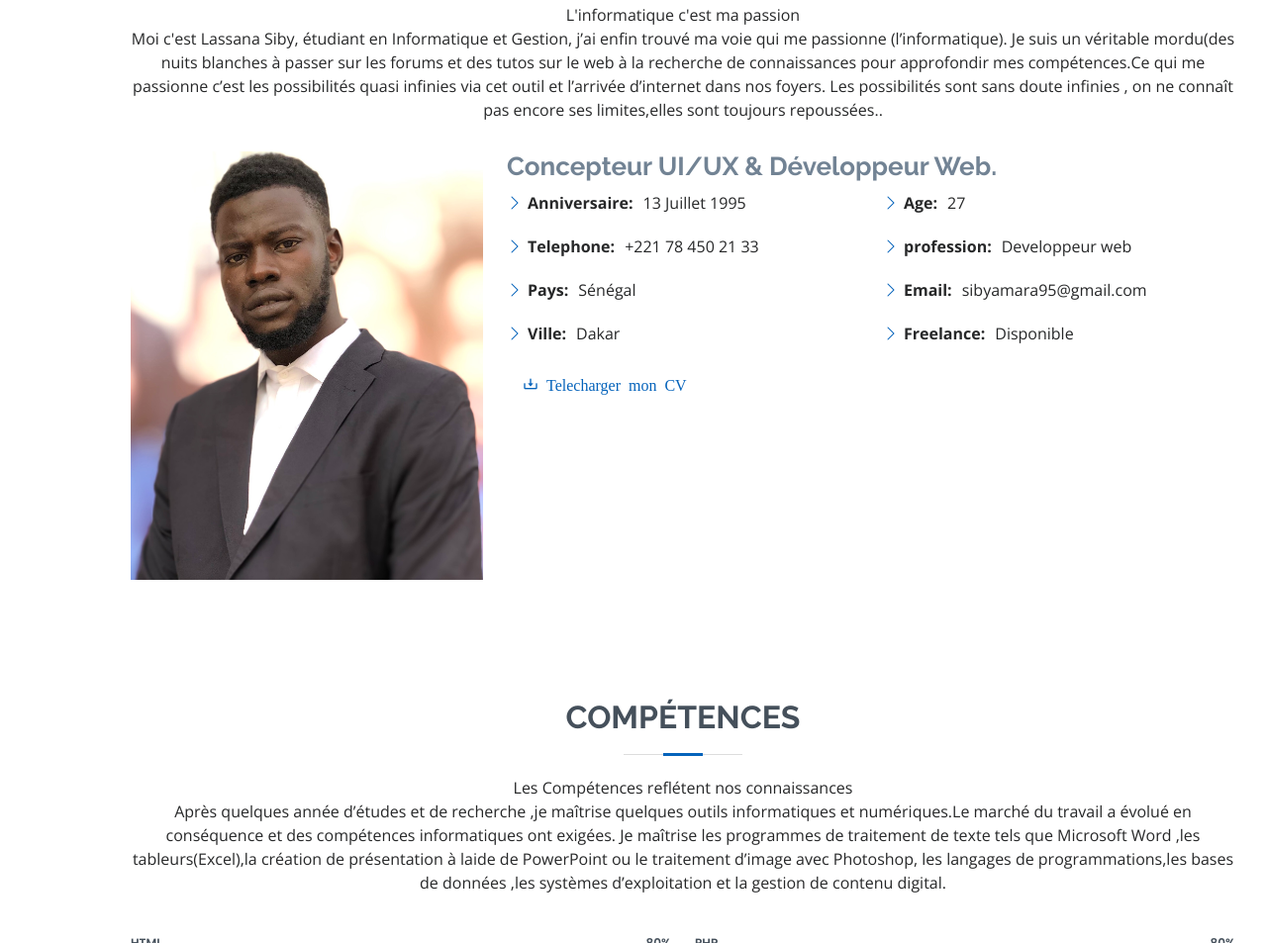
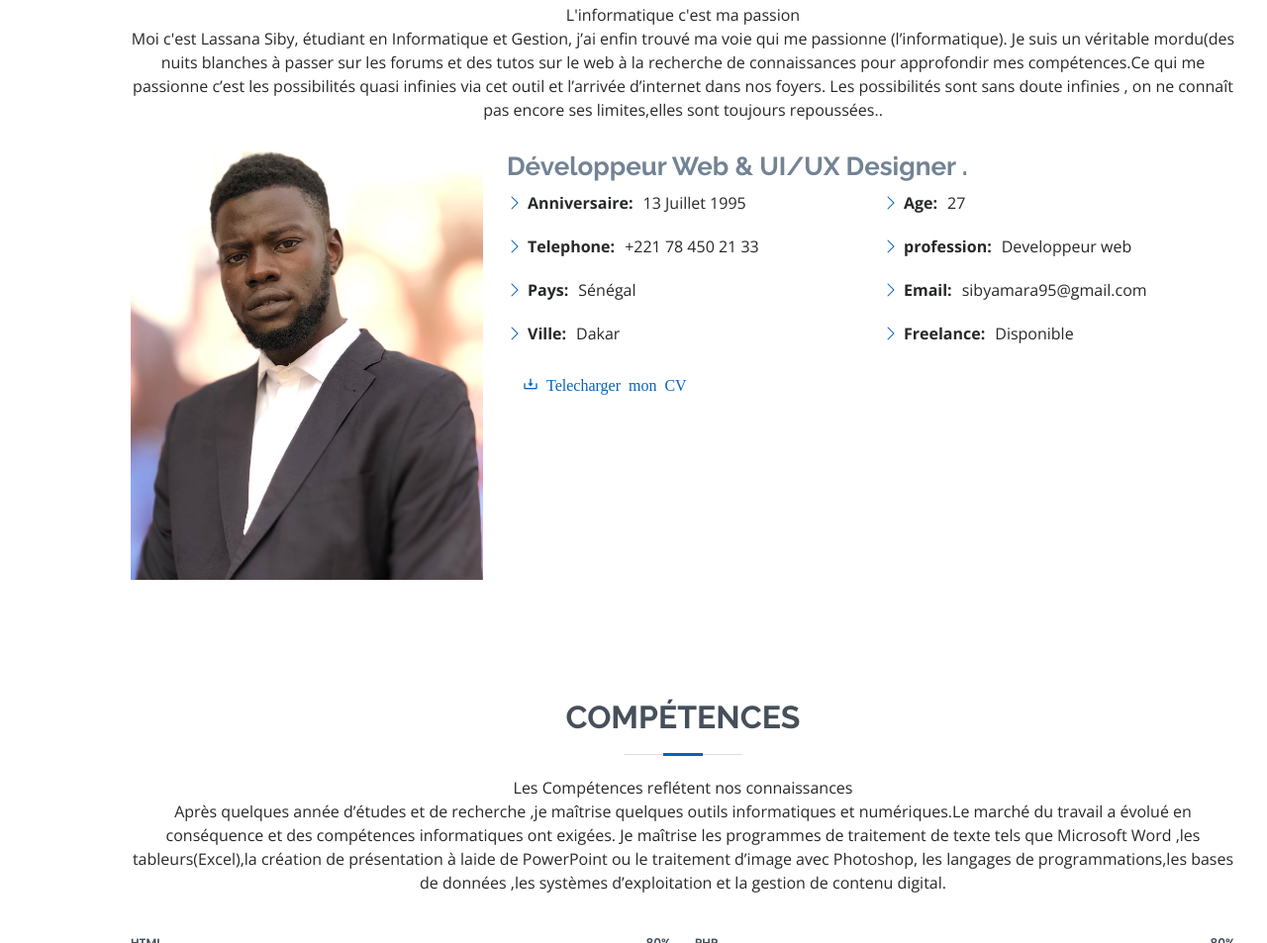
Before and after one commit to sibylassana95/Portfolio-, a plain HTML site: page index.html in a window 1280 px wide. Shown: the part 935-1888 px from the top of the page at 99% size. Drawn offline with nearby package versions, Linux system fonts and the light colour scheme.

Commit message:
Update index.html

```diff
--- a/index.html
+++ b/index.html
@@ -97,7 +97,7 @@
             <img src="assets/img/cv.jpg" class="img-fluid" alt="">
           </div>
           <div class="col-lg-8 pt-4 pt-lg-0 content">
-            <h3>Concepteur UI/UX &amp; Développeur Web.</h3>
+            <h3>Développeur Web &amp; UI/UX Designer .</h3>
 
             <div class="row">
               <div class="col-lg-6">
```
